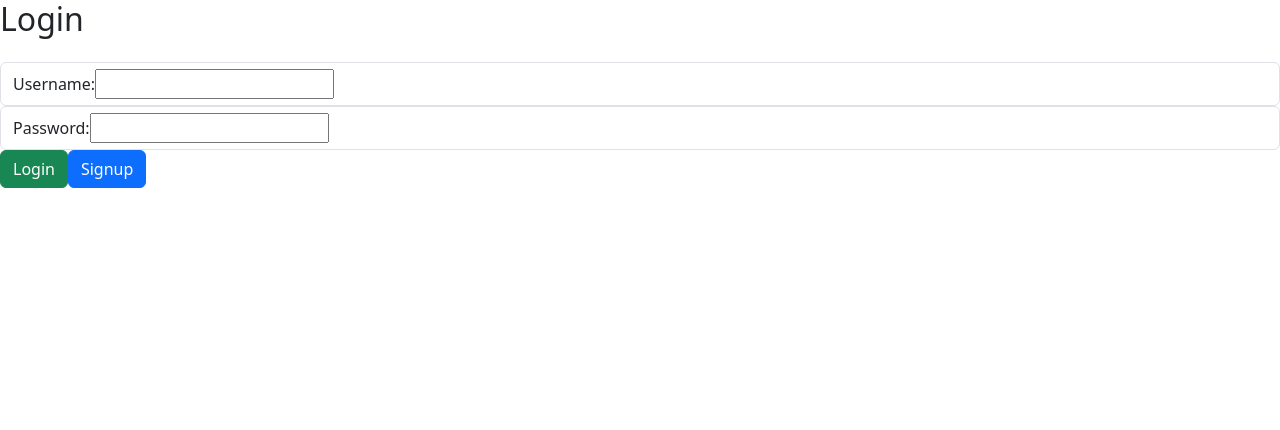
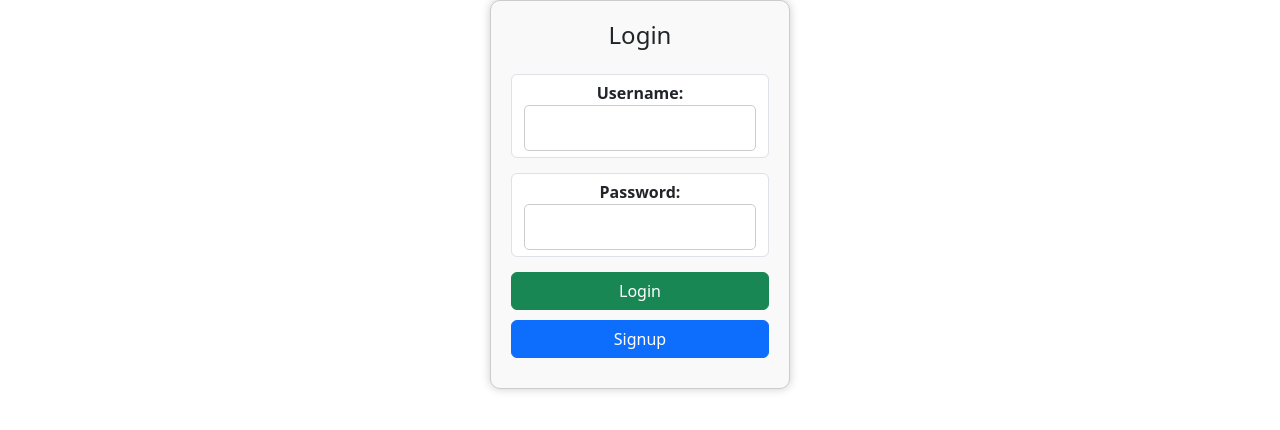
Before and after one commit to ShreyaBayari-elsevier/CBS, a React (Create React App) app in the folder frontend/: page / in a window 1280 px wide. Shown: the top 430 px of the page. Built offline with nearby package versions, Linux system fonts and the light colour scheme.

Commit message:
added css

```diff
--- a/frontend/src/components/Login/Login.css
+++ b/frontend/src/components/Login/Login.css
@@ -1,42 +1,68 @@
-/* src/components/Login.css
+/* Login.css */
 
+/* Center the container both horizontally and vertically */
 .login-container {
   width: 300px;
   margin: 0 auto;
   padding: 20px;
   border: 1px solid #ccc;
-    border-radius: 5px;
+  border-radius: 10px;
   background-color: #f9f9f9;
+  box-shadow: 0px 0px 10px 0px rgba(0, 0, 0, 0.2);
+  display: flex;
+  flex-direction: column;
+  align-items: center;
+  justify-content: center;
+  text-align: center;
 }
 
-  .form-group {
-    margin-bottom: 10px;
+.login-container h2 {
+  margin-bottom: 20px;
+  font-size: 24px;
 }
 
-  label {
-    display: block;
-    margin-bottom: 5px;
+.form-control {
+  margin-bottom: 15px;
 }
 
-  input[type="text"],
-  input[type="password"] {
-    width: 100%;
-    padding: 8px;
-    border: 1px solid #ccc;
-    border-radius: 3px;
+.form-control label {
+  font-weight: bold;
 }
 
-  button {
+.form-control input {
   width: 100%;
   padding: 10px;
+  border: 1px solid #ccc;
+  border-radius: 5px;
+  font-size: 16px;
+}
+
+.btn-success,
+.btn-primary {
+  padding: 10px 20px;
+  border: none;
+  border-radius: 5px;
+  font-size: 18px;
+  cursor: pointer;
+  transition: background-color 0.3s ease;
+  width: 100%; /* Make the buttons full width */
+  margin-bottom: 10px; /* Add some spacing between buttons */
+}
+
+.btn-success {
+  background-color: #4caf50;
+  color: #fff;
+}
+
+.btn-primary {
   background-color: #007bff;
   color: #fff;
-    border: none;
-    border-radius: 3px;
-    cursor: pointer;
 }
 
-  button:hover {
-    background-color: #0056b3;
+/* Hover effect for buttons */
+.btn-success:hover,
+.btn-primary:hover {
+  background-color: #45a049;
 }
-   */
+
+/* Add more styles as needed */
--- a/frontend/src/components/Login/Login.jsx
+++ b/frontend/src/components/Login/Login.jsx
@@ -1,7 +1,7 @@
 import React, { useState } from 'react';
 import axios from 'axios';
-import { Link } from 'react-router-dom';
-
+import { Link, json } from 'react-router-dom';
+import './Login.css'
 function Login() {
   const [username, setUsername] = useState('');
   const [password, setPassword] = useState('');
@@ -29,6 +29,8 @@ function Login() {
         }
       }).then((response)=>{
         console.log("Data : "+response.data);
+        localStorage.setItem('user',JSON.stringify(response.data));
+        window.location.pathname="/Home";
       });
 
 
@@ -66,12 +68,12 @@ function Login() {
             required
           />
         </div>
-        <Link to='/Home'>
+        {/* <Link to='/Home'> */}
 
         <button className="btn btn-success " type="submit"> Login</button>
-        </Link>
+        {/* </Link> */}
         <Link to='/Signup'>
-          <button type="submit" className="btn btn-primary">
+          <button className="btn btn-primary">
             Signup
             </button>
         </Link>
```
Lines whose indentation alone changed are shown as unchanged.
